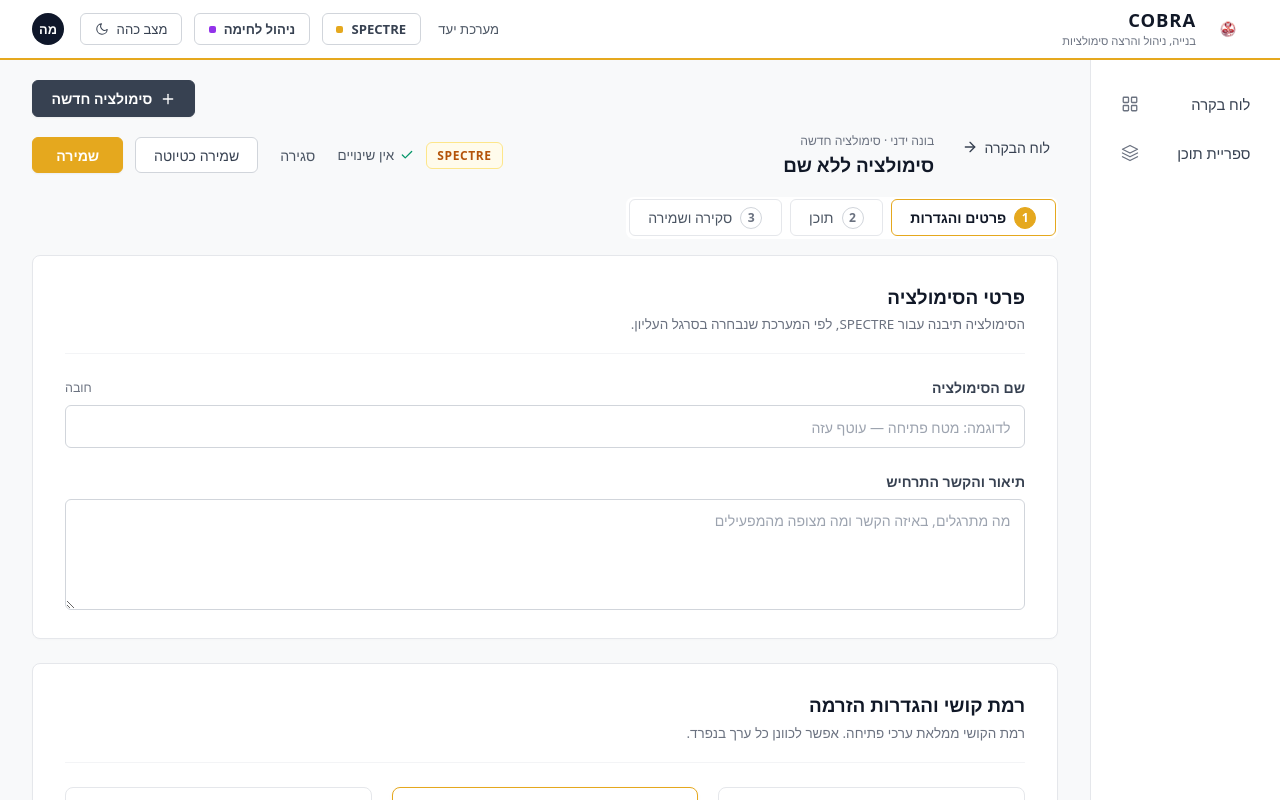
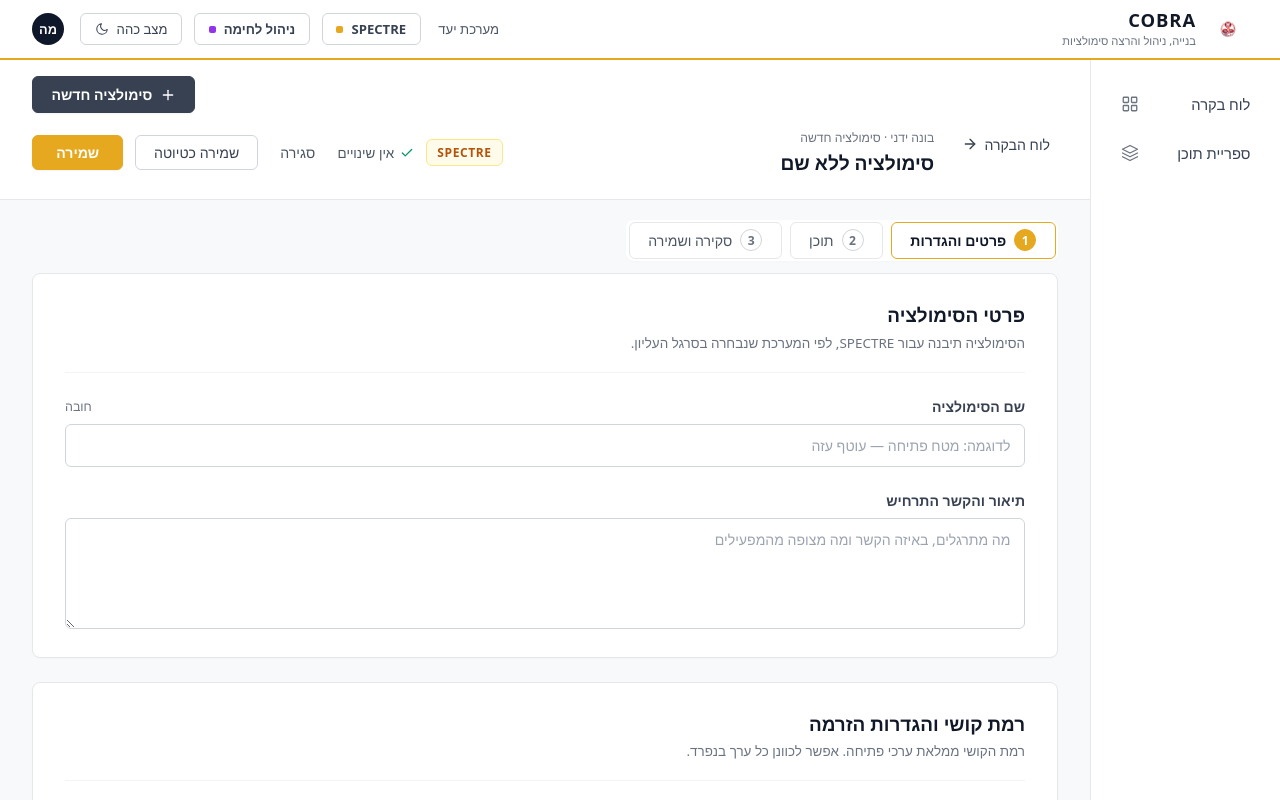
Before and after one commit to OrZafrani/ANAAREF, a React (Vite) app in the folder frontend/: page /simulations/new in a window 1280 px wide. Shown: the top 800 px of the page. Built offline with nearby package versions, Linux system fonts and the light colour scheme.

Commit message:
style: set builder top bar background to white with border matching mockup

```diff
--- a/frontend/src/components/BuilderHeader.css
+++ b/frontend/src/components/BuilderHeader.css
@@ -1,14 +1,21 @@
-/* Wrapper to constrain all builder headers to same container as cards */
-.builder-header-container {
+/* White Top Bar Wrapper stretching full width across content area */
+.builder-top-bar-wrapper {
+  background: #ffffff;
+  border-bottom: 1px solid #e5e7eb;
+  width: 100%;
+  box-sizing: border-box;
+  direction: rtl;
+}
+
+.builder-top-bar-inner {
   max-width: 1140px;
   width: 100%;
   margin: 0 auto;
-  padding: 1.25rem 2rem 0.5rem 2rem;
+  padding: 1rem 2rem 1.25rem 2rem;
   box-sizing: border-box;
   display: flex;
   flex-direction: column;
-  gap: 0.75rem;
-  direction: rtl;
+  gap: 0.85rem;
 }
 
 /* Pre-bar: Dark "+ סימולציה חדשה" button on the LEFT */
@@ -72,7 +79,7 @@
 }
 
 .btn-back-dashboard:hover {
-  background-color: #e5e7eb;
+  background-color: #f3f4f6;
   color: #111827;
 }
 
@@ -88,7 +95,7 @@
 }
 
 .main-title {
-  font-size: 1.18rem;
+  font-size: 1.2rem;
   font-weight: 700;
   color: #111827;
   margin: 0;
@@ -141,7 +148,7 @@
 }
 
 .top-text-btn:hover {
-  background-color: #e5e7eb;
+  background-color: #f3f4f6;
   color: #111827;
 }
 
@@ -183,12 +190,19 @@
   border-color: #d89b10;
 }
 
-/* Stepper Area: Positioned on the RIGHT in RTL */
+/* Stepper Container sitting on gray background */
+.builder-stepper-container {
+  max-width: 1140px;
+  width: 100%;
+  margin: 0 auto;
+  padding: 1.25rem 2rem 0.75rem 2rem;
+  box-sizing: border-box;
+  direction: rtl;
+}
+
 .builder-stepper-area {
   display: flex;
   justify-content: flex-start; /* Aligned to the RIGHT in RTL */
-  margin-top: 0.25rem;
-  margin-bottom: 0.5rem;
 }
 
 .stepper-pill-group {
@@ -198,6 +212,7 @@
   border-radius: 8px;
   padding: 0.15rem;
   gap: 0.5rem;
+  box-shadow: 0 1px 2px rgba(0, 0, 0, 0.02);
 }
 
 .stepper-pill {
@@ -260,7 +275,8 @@
 }
 
 @media (max-width: 900px) {
-  .builder-header-container {
+  .builder-top-bar-inner,
+  .builder-stepper-container {
     padding-left: 1rem;
     padding-right: 1rem;
   }
--- a/frontend/src/components/BuilderHeader.tsx
+++ b/frontend/src/components/BuilderHeader.tsx
@@ -25,7 +25,10 @@ export default function BuilderHeader({
   const [isModalOpen, setIsModalOpen] = useState(false);
 
   return (
-    <div className="builder-header-container">
+    <>
+      {/* White Builder Top Bar Section */}
+      <div className="builder-top-bar-wrapper">
+        <div className="builder-top-bar-inner">
           {/* Pre-bar containing "+ סימולציה חדשה" dark button matching mockup */}
           <div className="builder-pre-bar">
             <button
@@ -92,8 +95,11 @@ export default function BuilderHeader({
               </button>
             </div>
           </div>
+        </div>
+      </div>
 
-      {/* Stepper Area (aligned to the right side underneath the title) */}
+      {/* Stepper Area (sitting on the gray background, aligned right) */}
+      <div className="builder-stepper-container">
         <div className="builder-stepper-area">
           <div className="stepper-pill-group">
             <button
@@ -124,12 +130,13 @@ export default function BuilderHeader({
             </button>
           </div>
         </div>
+      </div>
 
       {/* New Simulation Modal */}
       <NewSimulationModal
         isOpen={isModalOpen}
         onClose={() => setIsModalOpen(false)}
       />
-    </div>
+    </>
   );
 }
--- a/frontend/src/components/Sidebar.css
+++ b/frontend/src/components/Sidebar.css
@@ -56,8 +56,7 @@
     width: 60px;
     min-width: 60px;
     padding: 1rem 0.25rem;
-    align-items: center;
-  }
+    align-items: center;  }
   .sidebar-item-text {
     display: none;
   }
```
Lines whose indentation alone changed are shown as unchanged.
